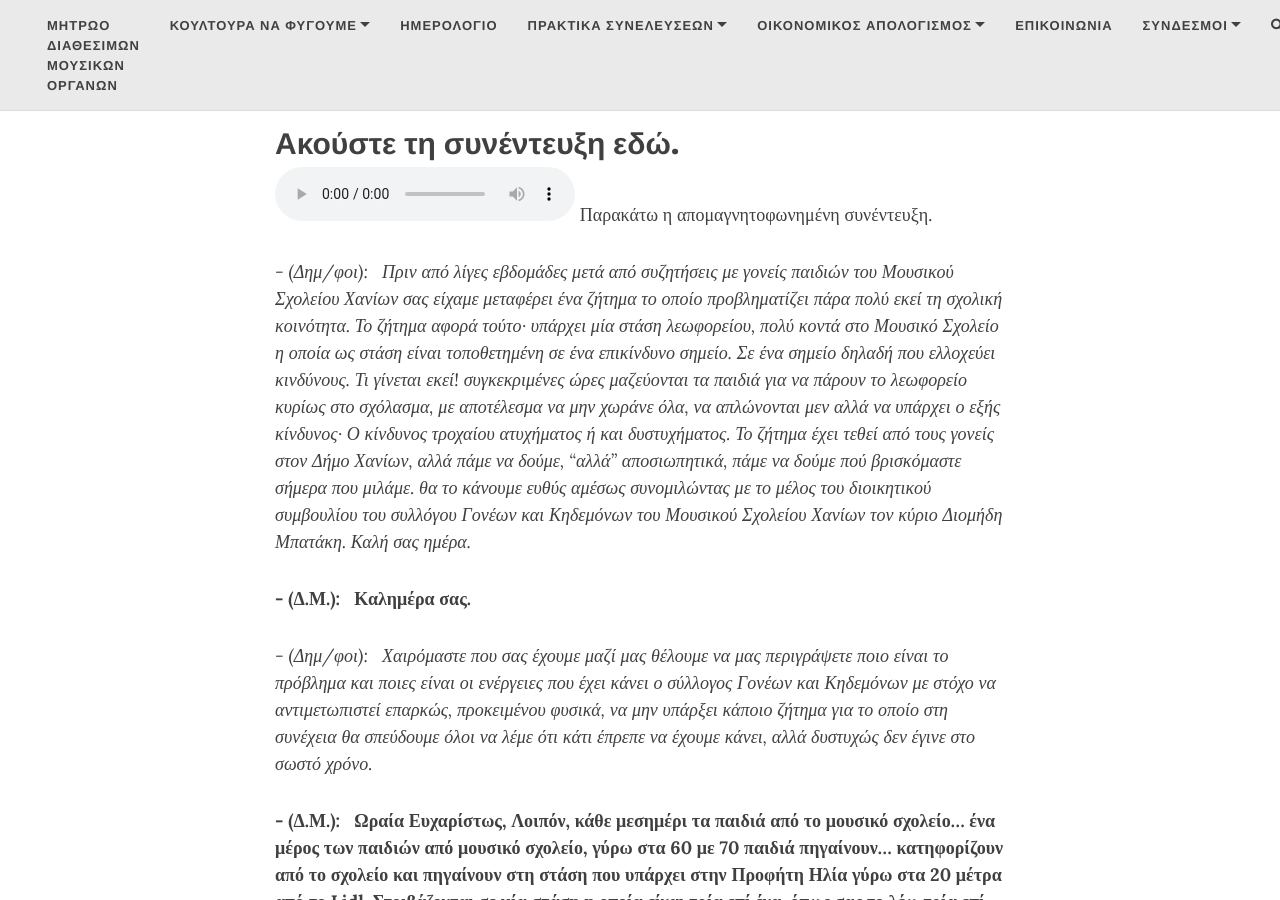
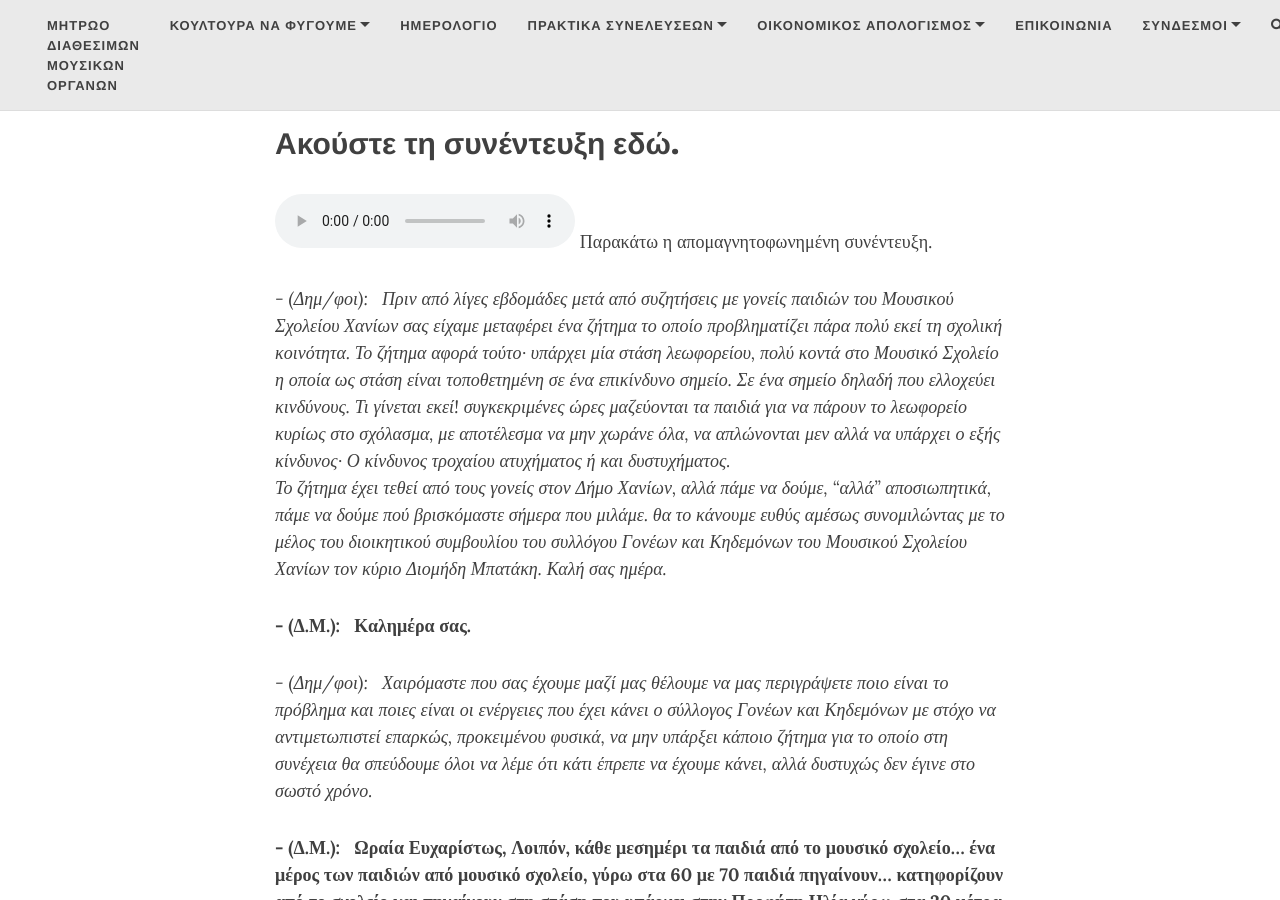
Before and after one commit to sgmsc/site, a Jekyll site: the page built from _posts/2023-03-06-Συνέντευξη-για-την-αλλαγή-θέσης-στάσης-λεωφορείου..md, in a window 1280 px wide and 900 px high, scrolled down 644 px. Built offline with Jekyll 4.4.1, drawn with Linux system fonts in a browser that asks for light colours; nearby versions of some CDN libraries; comment, search, counter and statistics services are not loaded.

Commit message:
added paragraph breaks

```diff
--- a/_posts/2023-03-06-Συνέντευξη-για-την-αλλαγή-θέσης-στάσης-λεωφορείου..md
+++ b/_posts/2023-03-06-Συνέντευξη-για-την-αλλαγή-θέσης-στάσης-λεωφορείου..md
@@ -14,7 +14,7 @@ tags: [media]
 </p>
 
 <p>
-<h2>Ακούστε τη συνέντευξη εδώ.</h2>
+<h2>Ακούστε τη συνέντευξη εδώ.</h2><br>
 
 
 <audio controls>
@@ -29,8 +29,8 @@ tags: [media]
 
 
 <em>- (Δημ/φοι):&nbsp;&nbsp;
-Πριν από λίγες εβδομάδες μετά από συζητήσεις με γονείς παιδιών του Μουσικού Σχολείου Χανίων σας είχαμε μεταφέρει ένα ζήτημα το οποίο προβληματίζει πάρα πολύ εκεί τη σχολική κοινότητα. Το ζήτημα αφορά τούτο∙ υπάρχει μία στάση λεωφορείου, πολύ κοντά στο Μουσικό Σχολείο η οποία ως στάση είναι τοποθετημένη σε ένα επικίνδυνο σημείο.  Σε ένα σημείο δηλαδή που ελλοχεύει κινδύνους. Τι γίνεται εκεί!  συγκεκριμένες ώρες μαζεύονται τα παιδιά για να πάρουν το λεωφορείο κυρίως στο σχόλασμα, με αποτέλεσμα να μην χωράνε όλα, να απλώνονται μεν αλλά να υπάρχει ο εξής κίνδυνος∙  Ο κίνδυνος τροχαίου ατυχήματος ή και δυστυχήματος.
-Το ζήτημα έχει τεθεί από τους γονείς στον Δήμο Χανίων, αλλά πάμε να δούμε, "αλλά" αποσιωπητικά,  πάμε να δούμε πού βρισκόμαστε σήμερα που μιλάμε. θα το κάνουμε ευθύς αμέσως συνομιλώντας με το μέλος του διοικητικού συμβουλίου του συλλόγου Γονέων και Κηδεμόνων του Μουσικού Σχολείου Χανίων τον κύριο Διομήδη Μπατάκη. Καλή σας ημέρα.</em>
+Πριν από λίγες εβδομάδες μετά από συζητήσεις με γονείς παιδιών του Μουσικού Σχολείου Χανίων σας είχαμε μεταφέρει ένα ζήτημα το οποίο προβληματίζει πάρα πολύ εκεί τη σχολική κοινότητα. Το ζήτημα αφορά τούτο∙ υπάρχει μία στάση λεωφορείου, πολύ κοντά στο Μουσικό Σχολείο η οποία ως στάση είναι τοποθετημένη σε ένα επικίνδυνο σημείο.  Σε ένα σημείο δηλαδή που ελλοχεύει κινδύνους. Τι γίνεται εκεί!  συγκεκριμένες ώρες μαζεύονται τα παιδιά για να πάρουν το λεωφορείο κυρίως στο σχόλασμα, με αποτέλεσμα να μην χωράνε όλα, να απλώνονται μεν αλλά να υπάρχει ο εξής κίνδυνος∙  Ο κίνδυνος τροχαίου ατυχήματος ή και δυστυχήματος.</em> <br>
+<em>Το ζήτημα έχει τεθεί από τους γονείς στον Δήμο Χανίων, αλλά πάμε να δούμε, "αλλά" αποσιωπητικά,  πάμε να δούμε πού βρισκόμαστε σήμερα που μιλάμε. θα το κάνουμε ευθύς αμέσως συνομιλώντας με το μέλος του διοικητικού συμβουλίου του συλλόγου Γονέων και Κηδεμόνων του Μουσικού Σχολείου Χανίων τον κύριο Διομήδη Μπατάκη. Καλή σας ημέρα.</em>
 
 <strong>- (Δ.Μ.):&nbsp;&nbsp;
 Καλημέρα σας.</strong>
```
Also changed, not shown: 1 other file.
